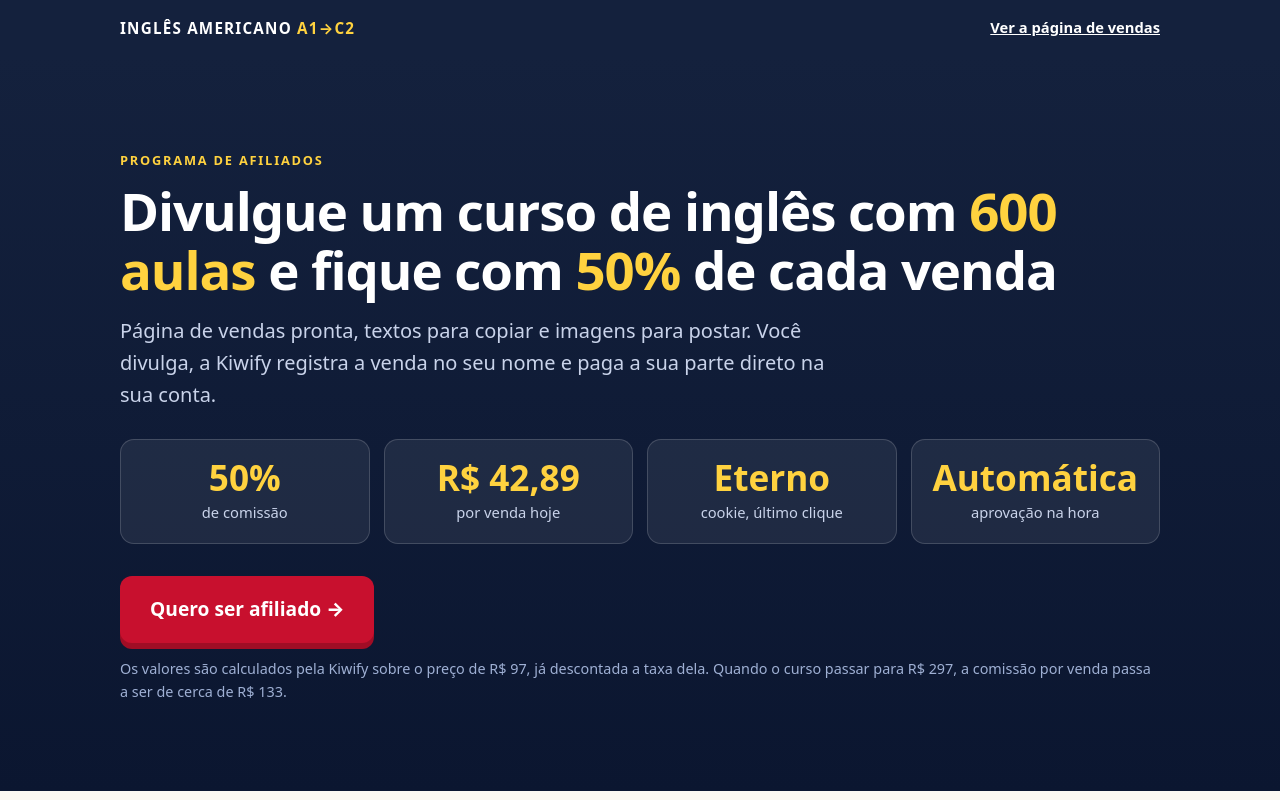
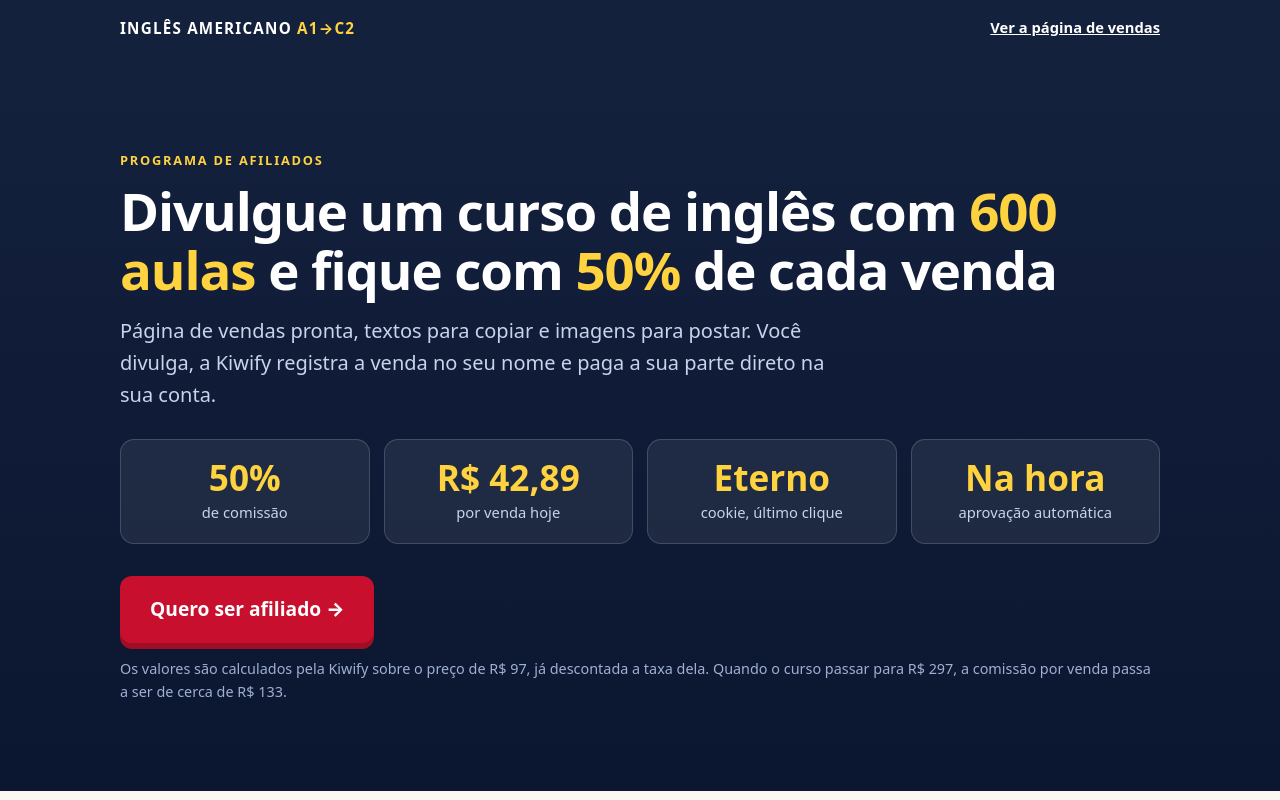
Before and after one commit to icarojobs/ingles-americano, a plain HTML site: page afiliados/index.html in a window 1280 px wide. Shown: the top 800 px of the page. Drawn offline with Linux system fonts and the light colour scheme.

Commit message:
landing: atualização 2026-11-19

```diff
--- a/afiliados/index.html
+++ b/afiliados/index.html
@@ -93,7 +93,7 @@ footer{padding:28px 0;color:var(--muted);font-size:.9rem;text-align:center}
     <div class="num"><b>50%</b><span>de comissão</span></div>
     <div class="num"><b>R$ 42,89</b><span>por venda hoje</span></div>
     <div class="num"><b>Eterno</b><span>cookie, último clique</span></div>
-    <div class="num"><b>Automática</b><span>aprovação na hora</span></div>
+    <div class="num"><b>Na hora</b><span>aprovação automática</span></div>
   </div>
   <a class="btn" href="https://dashboard.kiwify.com/join/affiliate/Dv0xmBws" rel="nofollow">Quero ser afiliado →</a>
   <small>Os valores são calculados pela Kiwify sobre o preço de R$ 97, já descontada a taxa dela. Quando o curso passar para R$ 297, a comissão por venda passa a ser de cerca de R$ 133.</small>
```
